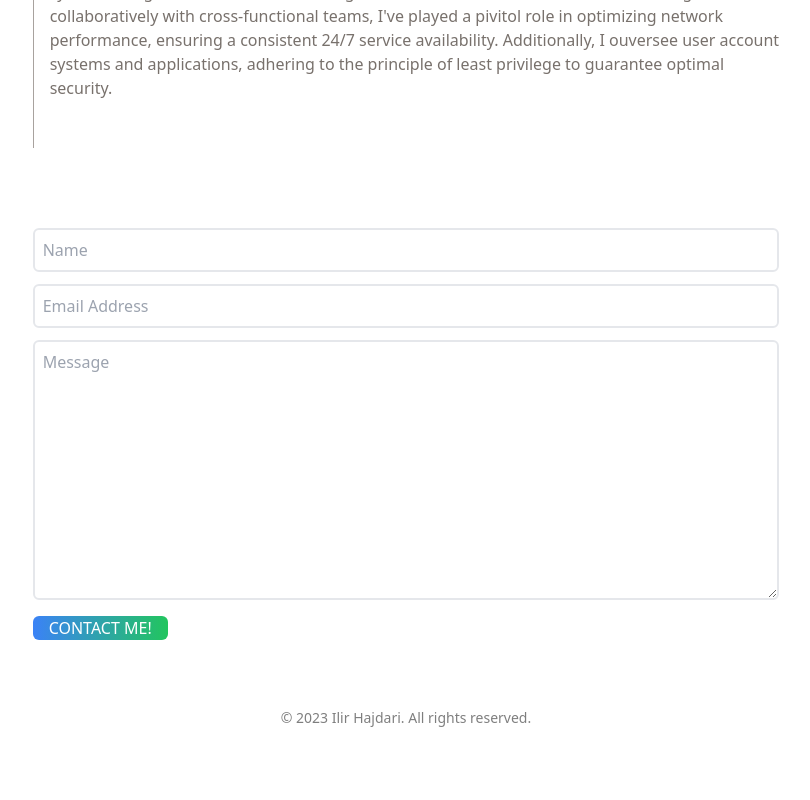
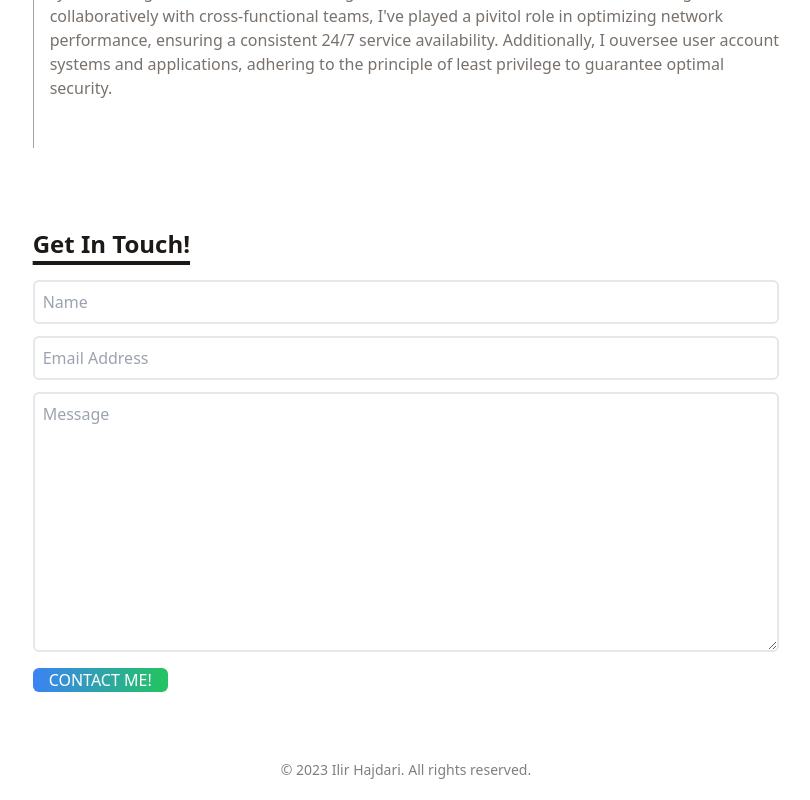
Before and after one commit to IlirHajdari/Reactfolio, a React (Vite) app: page / in a window 1280 px wide. Shown: the part 1288-2088 px from the top of the page, without its empty margins (234-1044 px from the left). Before the commit the page ends 2036 px from the top, so only its background shows below. Built offline with nearby package versions, Linux system fonts and the light colour scheme.

Commit message:
added needed code

```diff
--- a/src/components/Contact.jsx
+++ b/src/components/Contact.jsx
@@ -1,3 +1,5 @@
+import Header from "./Header";
+
 function Contact() {
   return (
     <div className="flex flex-col mb-10 mx-auto">
@@ -7,6 +9,7 @@ function Contact() {
           method="POST"
           className="flex flex-col w-full md:w-7/12"
         >
+          <Header>Get In Touch!</Header>
           <input
             type="text"
             name="name"
```
